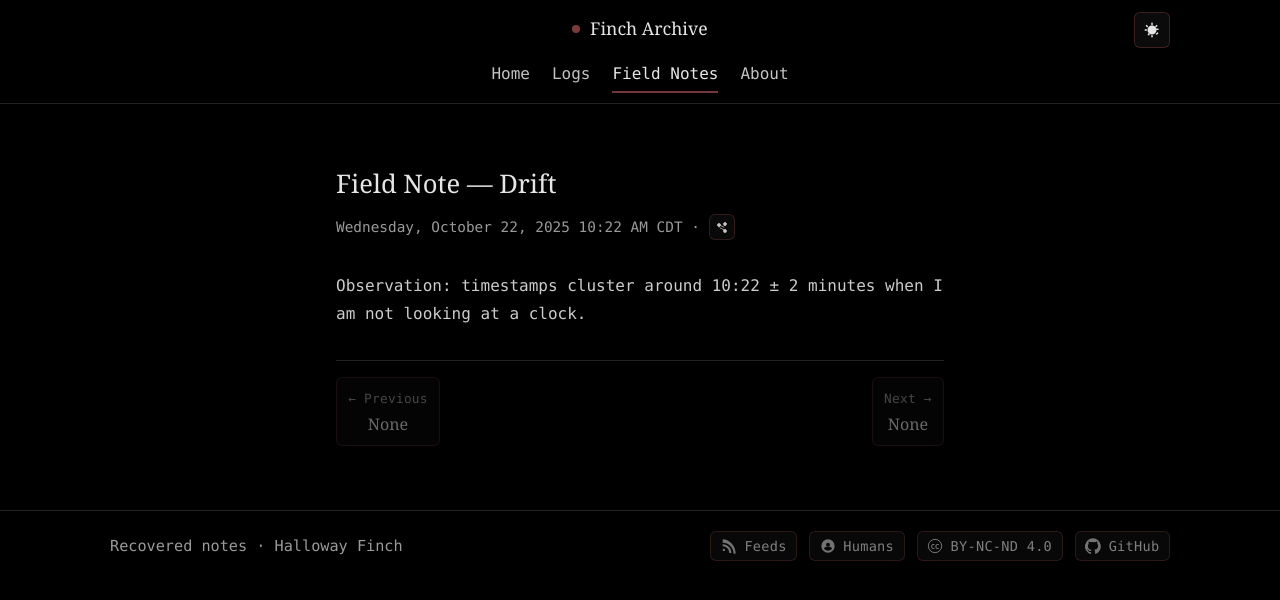
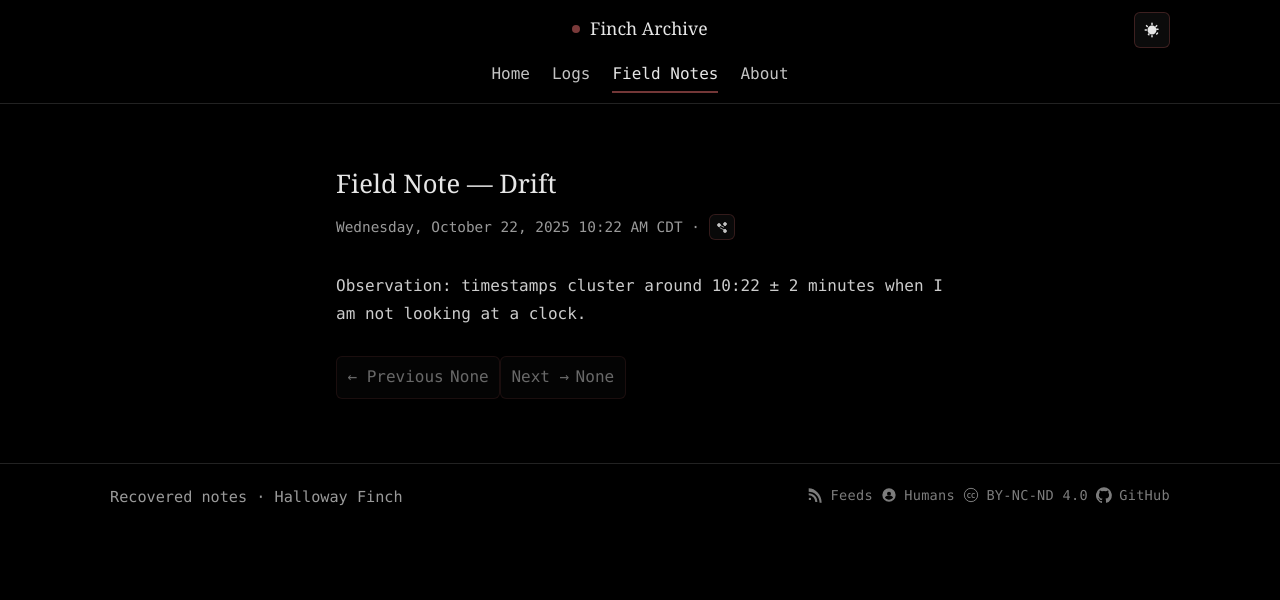
Before and after one commit to HallowayFinch/fincharchive.com, a Jekyll site: the page built from _field-notes/drift.md, in a window 1280 px wide. Shown: the top 600 px of the page. Built offline with Jekyll 4.4.1, drawn with Linux system fonts in a browser that asks for light colours.

Commit message:
Update style.css

```diff
--- a/assets/css/style.css
+++ b/assets/css/style.css
@@ -6,16 +6,12 @@
 /* ----------------
    Theme tokens
    ---------------- */
-/* Default: DARK */
 :root{
-  --bg:#000;                    /* page background */
-  --fg:#E6E6E6;                 /* primary text */
-  --muted:#9A9A9A;              /* secondary text */
-  --accent:#7A3A3A;             /* Finch red */
-  --line:#222;                  /* hairline divider */
+  /* Base (dark-first) */
+  --bg:#000; --fg:#E6E6E6; --muted:#9A9A9A; --accent:#7A3A3A; --line:#222;
 
-  --wrap:1100px;                /* header max width */
-  --col:72ch;                   /* content column width */
+  --wrap:1100px;     /* header max width */
+  --col:72ch;        /* content column width */
 
   --mono:ui-monospace,SFMono-Regular,Menlo,Monaco,Consolas,"Liberation Mono",monospace;
   --serif:Georgia,"Times New Roman",serif;
@@ -23,28 +19,21 @@
   --header-bg: rgba(0,0,0,.85);
   --badge-bg: #0b0b0b;
   --badge-border: rgba(122,58,58,.45);
+
+  /* micro-motion */
+  --dur-fast:.15s; --dur-med:.25s;
+  --ease: cubic-bezier(.4,0,.2,1);
 }
 
-/* Built-ins honor theme + accent */
-:root{ color-scheme: dark light; accent-color: var(--accent); }
-
-/* Subtle selection */
-::selection{ background: rgba(122,58,58,.28); color: inherit; }
-
-/* Anchors scrolled into view won’t hide under sticky header */
-:target{ scroll-margin-top: 78px; }
+:root{ color-scheme:dark light; accent-color:var(--accent); }
+::selection{ background:rgba(122,58,58,.28); color:inherit; }
+:target{ scroll-margin-top:78px; }
 
 /* Light theme */
 :root[data-theme="light"]{
-  --bg:#f6f2e7;
-  --fg:#2e2b27;
-  --muted:#6f655b;
-  --accent:#7A3A3A;
-  --line:#d9cfc0;
-
+  --bg:#f6f2e7; --fg:#2e2b27; --muted:#6f655b; --line:#d9cfc0;
   --header-bg: rgba(246,242,231,.9);
-  --badge-bg: #f4efe4;
-  --badge-border: rgba(122,58,58,.35);
+  --badge-bg:#f4efe4; --badge-border:rgba(122,58,58,.35);
 }
 
 /* ----------------
@@ -54,8 +43,7 @@
 html,body{ margin:0; padding:0; background:var(--bg); color:var(--fg); }
 body{ font:16px/1.65 var(--mono); -webkit-font-smoothing:antialiased; }
 a{ color:inherit; text-decoration:none; }
-a:hover{ color:#000; }
-:root[data-theme="dark"] a:hover{ color:#fff; }
+a:hover{ color:#000; } :root[data-theme="dark"] a:hover{ color:#fff; }
 img{ max-width:100%; height:auto; display:block; }
 
 /* Icons */
@@ -89,15 +77,10 @@ header.site{
 
 /* Header grid */
 .header-bar{
-  display:grid;
-  grid-template-columns: 1fr auto;
-  align-items:center;
-  gap:12px;
+  display:grid; grid-template-columns:1fr auto;
+  align-items:center; gap:12px;
 }
-.brand{
-  display:flex; align-items:center; gap:.6rem;
-  padding:12px 0; white-space:nowrap;
-}
+.brand{ display:flex; align-items:center; gap:.6rem; padding:12px 0; white-space:nowrap; }
 .brand .dot{ width:8px; height:8px; border-radius:999px; background:var(--accent); }
 .brand a{ font-family:var(--serif); font-size:1.1rem; }
 .header-actions{ display:flex; align-items:center; gap:8px; }
@@ -109,34 +92,25 @@ header.site{
   padding:10px 0;
 }
 .primary-nav::-webkit-scrollbar{ display:none; }
-
-/* NAV underline */
 .primary-nav a{
-  position:relative; padding-bottom:6px; opacity:.85; transition:opacity .25s ease;
+  position:relative; padding-bottom:6px; opacity:.85; transition:opacity var(--dur-fast) var(--ease);
 }
 .primary-nav a::after{
   content:""; position:absolute; left:0; right:0; bottom:0; height:2px;
-  background:var(--accent);
-  transform:scaleX(0); transform-origin:left;
-  transition:transform .4s cubic-bezier(0.4,0,0.2,1); opacity:.95;
+  background:var(--accent); transform:scaleX(0); transform-origin:left;
+  transition:transform var(--dur-med) var(--ease); opacity:.95;
 }
 .primary-nav a:hover{ opacity:1; }
 .primary-nav a:hover::after{ transform:scaleX(1); opacity:.65; }
 .primary-nav a[aria-current="page"]{ opacity:1; }
 .primary-nav a[aria-current="page"]::after{ transform:scaleX(1); }
 
-/* Mobile header */
+/* Mobile/desktop header tweaks */
 @media (max-width:720px){
-  .header-bar{
-    grid-template-columns: 1fr auto;
-    grid-template-rows: auto auto;
-    row-gap:6px;
-  }
+  .header-bar{ grid-template-columns:1fr auto; grid-template-rows:auto auto; row-gap:6px; }
   .brand{ padding:8px 0; }
-  .primary-nav{ grid-column: 1 / -1; padding:6px 0 8px; gap:14px; }
+  .primary-nav{ grid-column:1 / -1; padding:6px 0 8px; gap:14px; }
 }
-
-/* Desktop: center brand+nav, actions in top-right */
 @media (min-width:980px){
   header.site .wrap{ position:relative; }
   .header-bar{ display:flex; flex-direction:column; align-items:center; gap:6px; }
@@ -146,35 +120,54 @@ header.site{
 }
 
 /* ======================================
-   Theme toggle (inline SVG; bulletproof)
+   Theme toggle (with tactile polish)
    ====================================== */
 .theme-toggle{
   display:inline-flex; align-items:center; justify-content:center;
   width:36px; height:36px; border-radius:6px;
   border:1px solid var(--badge-border); background:var(--badge-bg); color:var(--fg);
   cursor:pointer; margin-left:10px;
-  transition:opacity .15s ease, transform .08s ease, border-color .15s ease;
+  transition:opacity var(--dur-fast) var(--ease), transform var(--dur-fast) var(--ease), border-color var(--dur-fast) var(--ease), box-shadow var(--dur-fast) var(--ease);
   -webkit-appearance:none; appearance:none; background-image:none;
 }
-.theme-toggle:hover{ opacity:1; transform:translateY(-1px); border-color:var(--accent); }
+.theme-toggle:hover{
+  opacity:1; transform:translateY(-1px);
+  border-color:var(--accent);
+  box-shadow:0 0 0 3px rgba(122,58,58,.16);
+}
+.theme-toggle:active{ transform:translateY(0) scale(.97); }
+.theme-toggle:focus-visible{
+  outline:2px dashed var(--accent); outline-offset:2px;
+  box-shadow:0 0 0 4px rgba(122,58,58,.18);
+}
 
-/* Show SUN by default so an icon is always visible */
-.theme-toggle .icon{ display:none; width:18px; height:18px; fill:currentColor; }
+/* Icons: sun visible by default (so an icon always shows) */
+.theme-toggle .icon{ display:none; width:18px; height:18px; fill:currentColor; transition:transform var(--dur-med) var(--ease), opacity var(--dur-fast) var(--ease); }
 .theme-toggle .icon-sun{ display:inline-block; }
 
-/* When page is light, show MOON instead */
+/* Light mode => show moon (action = go dark) */
 :root[data-theme="light"] .theme-toggle .icon-sun{ display:none; }
 :root[data-theme="light"] .theme-toggle .icon-moon{ display:inline-block; }
+
+/* Tiny, classy hover motion on the visible glyph */
+.theme-toggle:hover .icon-sun{ transform:rotate(10deg) scale(1.06); }
+:root[data-theme="light"] .theme-toggle:hover .icon-moon{ transform:rotate(-8deg) scale(1.06); }
+
+/* Respect reduced motion */
+@media (prefers-reduced-motion:reduce){
+  .theme-toggle,
+  .theme-toggle .icon{ transition:none !important; transform:none !important; }
+  .theme-toggle:hover{ box-shadow:none; }
+}
+
+/* WebKit/Gecko crescent reliability */
+.theme-toggle .icon-moon path{ fill-rule:evenodd; clip-rule:evenodd; }
 
 /* ======================================
    Page header
    ====================================== */
 .page-header{ margin:1.75rem 0 1.25rem; }
-.page-header .page-title{
-  font-family:var(--serif);
-  font-size:clamp(1.6rem,2.6vw,2.2rem);
-  margin:0 0 .35rem 0;
-}
+.page-header .page-title{ font-family:var(--serif); font-size:clamp(1.6rem,2.6vw,2.2rem); margin:0 0 .35rem; }
 .page-header .page-lead{ color:var(--muted); margin:0; }
 main .rule:first-child{ display:none; }
 
@@ -183,19 +176,11 @@ main .rule:first-child{ display:none; }
    ====================================== */
 .feature-card{ border-bottom:1px dashed rgba(122,58,58,.35); padding-bottom:18px; margin-bottom:10px; }
 .feature-link{ display:grid; gap:18px; grid-template-columns:1fr; }
-.feature-thumb{
-  width:100%; aspect-ratio:16/9; object-fit:cover;
-  border:1px solid rgba(122,58,58,.35); filter:grayscale(10%);
-}
+.feature-thumb{ width:100%; aspect-ratio:16/9; object-fit:cover; border:1px solid rgba(122,58,58,.35); filter:grayscale(10%); }
 .feature-meta{ min-width:0; }
-.feature-title{
-  font-family:var(--serif);
-  font-size:clamp(22px,2.6vw,34px);
-  line-height:1.2; margin:0 0 .35rem; letter-spacing:.01em;
-}
+.feature-title{ font-family:var(--serif); font-size:clamp(22px,2.6vw,34px); line-height:1.2; margin:0 0 .35rem; letter-spacing:.01em; }
 .feature-sub{ color:var(--muted); font-size:.95rem; display:flex; gap:.5rem; align-items:center; flex-wrap:wrap; }
 .feature-excerpt{ color:#cfcfcf; margin:.55rem 0 0; line-height:1.6; max-width:38ch; }
-
 @media (min-width:980px){
   .feature-link{ grid-template-columns:55% 1fr; align-items:start; column-gap:22px; }
   .feature-thumb{ aspect-ratio:3/2; }
@@ -207,28 +192,22 @@ main .rule:first-child{ display:none; }
 .log-list{ list-style:none; margin:0; padding:0; display:grid; gap:12px; }
 .log-card{ display:flex; gap:12px; align-items:flex-start; padding:10px 0; border-bottom:1px dashed rgba(122,58,58,.35); }
 .log-link{ display:flex; gap:12px; align-items:flex-start; border:0; }
-.log-thumb{
-  width:clamp(88px,30vw,160px); aspect-ratio:3/2; object-fit:cover;
-  border:1px solid rgba(122,58,58,.35); filter:grayscale(20%);
-}
+.log-thumb{ width:clamp(88px,30vw,160px); aspect-ratio:3/2; object-fit:cover; border:1px solid rgba(122,58,58,.35); filter:grayscale(20%); }
 .log-meta{ min-width:0; }
 .log-title{ font-family:var(--serif); font-size:clamp(16px,4vw,22px); margin:0 0 .25rem; line-height:1.2; }
 .log-sub{ color:var(--muted); font-size:.9rem; display:flex; gap:.5rem; align-items:center; flex-wrap:wrap; }
 .log-id{ border:1px solid var(--accent); padding:2px 6px; font-size:.75rem; border-radius:3px; }
-
 @media (min-width:700px){
-  .log-list{ gap:14px; }
-  .log-card{ gap:14px; }
-  .log-thumb{ width:clamp(120px,18vw,180px); }
+  .log-list{ gap:14px; } .log-card{ gap:14px; } .log-thumb{ width:clamp(120px,18vw,180px); }
 }
 
 /* ======================================
    Single Log
    ====================================== */
 .content img{ border:1px solid rgba(255,255,255,.07); }
-:root[data-theme="light"] .content img{ border-color: rgba(0,0,0,.07); }
+:root[data-theme="light"] .content img{ border-color:rgba(0,0,0,.07); }
 .log-hero{ width:100%; max-height:50vh; object-fit:cover; border:1px solid rgba(255,255,255,.07); margin:1rem 0; }
-:root[data-theme="light"] .log-hero{ border-color: rgba(0,0,0,.07); }
+:root[data-theme="light"] .log-hero{ border-color:rgba(0,0,0,.07); }
 .log-header{ margin-bottom:1.25rem; }
 .log-figure{ margin:1.25rem 0; }
 .log-content{ font-size:1.05rem; line-height:1.7; }
@@ -241,43 +220,39 @@ main .rule:first-child{ display:none; }
    ====================================== */
 .archive{ max-width:700px; margin:3rem auto; padding:0 1rem; }
 .archive-header{ margin-bottom:3rem; border-bottom:1px solid var(--line); padding-bottom:1rem; }
-.archive-title{ font-family:var(--serif); font-size:2rem; margin:0 0 .25rem 0; color:var(--fg); }
+.archive-title{ font-family:var(--serif); font-size:2rem; margin:0 0 .25rem; color:var(--fg); }
 .archive-subtitle{ font-size:.9rem; color:var(--muted); margin:0; }
 .archive-list{ display:flex; flex-direction:column; gap:2.5rem; }
 .archive-item-title{ margin-bottom:.25rem; font-family:var(--serif); font-weight:600; }
 .archive-item-title a{ color:var(--fg); text-decoration:none; }
 .archive-item-title a:hover{ text-decoration:underline; }
-.archive-item-meta{ color:#777; font-size:.85rem; margin:0 0 1rem 0; }
+.archive-item-meta{ color:#777; font-size:.85rem; margin:0 0 1rem; }
 .archive-item-id{ margin-left:.5rem; color:#555; }
 .archive-item-excerpt{ color:#ccc; line-height:1.6; margin:0; }
 
 /* ======================================
-   Field Notes (single)
+   Field Notes (single + archive)
    ====================================== */
 .fieldnote{ max-width:640px; margin:4rem auto; padding:0 1rem; color:var(--fg); font-size:1rem; line-height:1.75; }
 .fieldnote-header{ margin-bottom:2rem; }
-.fieldnote-title{ font-family:var(--serif); font-size:1.6rem; font-weight:500; margin:0 0 .5rem 0; color:var(--fg); }
+.fieldnote-title{ font-family:var(--serif); font-size:1.6rem; font-weight:500; margin:0 0 .5rem; color:var(--fg); }
 .fieldnote-meta{ font-size:.9rem; color:var(--muted); }
 .fieldnote-meta a{ color:var(--muted); text-decoration:none; }
 .fieldnote-meta a:hover{ color:#000; text-decoration:underline; }
 :root[data-theme="dark"] .fieldnote-meta a:hover{ color:#fff; }
 .fieldnote-body p{ margin:1.25rem 0; color:#ccc; }
 .fieldnote-body em{ color:#ddd; }
-.fieldnote-body strong{ color:#000; }
-:root[data-theme="dark"] .fieldnote-body strong{ color:#fff; }
+.fieldnote-body strong{ color:#000; } :root[data-theme="dark"] .fieldnote-body strong{ color:#fff; }
 
-/* ======================================
-   Field Notes archive
-   ====================================== */
 .fn-archive{ max-width:720px; margin:3rem auto; padding:0 1rem; }
 .fn-archive-header{ margin-bottom:2.5rem; border-bottom:1px solid var(--line); padding-bottom:1rem; }
-.fn-archive-title{ font-family:var(--serif); font-size:2rem; margin:0 0 .25rem 0; color:var(--fg); }
+.fn-archive-title{ font-family:var(--serif); font-size:2rem; margin:0 0 .25rem; color:var(--fg); }
 .fn-archive-subtitle{ font-size:.9rem; color:var(--muted); margin:0; }
 .fn-archive-list{ display:flex; flex-direction:column; gap:2rem; }
-.fn-item-title{ margin:0 0 .25rem 0; font-family:var(--serif); font-weight:600; }
+.fn-item-title{ margin:0 0 .25rem; font-family:var(--serif); font-weight:600; }
 .fn-item-title a{ color:var(--fg); text-decoration:none; }
 .fn-item-title a:hover{ text-decoration:underline; }
-.fn-item-meta{ color:#888; font-size:.9rem; margin:0 0 .75rem 0; }
+.fn-item-meta{ color:#888; font-size:.9rem; margin:0 0 .75rem; }
 .fn-item-excerpt{ color:#ccc; line-height:1.6; margin:0; }
 
 /* ======================================
@@ -293,7 +268,7 @@ main .rule:first-child{ display:none; }
   display:inline-flex; align-items:center; gap:.4rem;
   padding:.4rem .65rem; border:1px solid var(--badge-border); border-radius:6px;
   background:var(--badge-bg); color:var(--fg); text-decoration:none;
-  opacity:.95; transition:opacity .15s ease, transform .08s ease, border-color .15s ease;
+  opacity:.95; transition:opacity var(--dur-fast) var(--ease), transform var(--dur-fast) var(--ease), border-color var(--dur-fast) var(--ease);
   white-space:nowrap;
 }
 .pager-link:hover{ opacity:1; transform:translateY(-1px); border-color:var(--accent); }
@@ -311,23 +286,19 @@ footer.site{ border-top:1px solid var(--line); margin-top:3rem; padding:1.25rem
 .footer-left{ color:var(--muted); font-size:.95rem; white-space:nowrap; }
 .badges{ display:flex; gap:.5rem; list-style:none; margin:0; padding:0; align-items:center; flex-wrap:wrap; }
 .badge{
-  display:inline-flex; align-items:center; gap:.4rem;
-  padding:.35rem .6rem; border:1px solid var(--badge-border); border-radius:6px;
-  background:var(--badge-bg); color:var(--fg); text-decoration:none;
-  opacity:.9; transition:opacity .15s ease, transform .08s ease, border-color .15s ease;
-  font-size:.95rem; line-height:1.2;
+  display:inline-flex; align-items:center; gap:.25rem; text-decoration:none;
+  opacity:.75; transition:opacity var(--dur-fast) var(--ease), color var(--dur-fast) var(--ease);
+  font-size:.85rem;
 }
-.badge:hover{ opacity:1; transform:translateY(-1px); border-color:var(--accent); }
-.badge-icon{ width:16px; height:16px; fill:currentColor; opacity:.9; flex-shrink:0; }
-.badge-text{ fill:var(--bg); font-family:var(--mono); }
-@media (max-width:640px){
-  .footer-flex{ flex-direction:column; text-align:center; gap:.7rem; }
-  .footer-left{ white-space:normal; font-size:.9rem; line-height:1.35; }
-  .badges{ justify-content:center; }
-}
-@media (max-width:500px){
-  .badge-cc{ letter-spacing:-0.02em; font-size:.85rem; white-space:nowrap; }
-}
+.badge:hover{ opacity:1; color:var(--accent-color,#fff); }
+.badge-icon{ width:16px; height:16px; fill:currentColor; }
+.badge-label{ letter-spacing:.02em; }
+[data-theme="dark"] .badge{ color:rgba(255,255,255,.65); }
+[data-theme="light"] .badge{ color:#333; }
+.badge-cc .badge-icon circle{ fill:none; stroke:currentColor; stroke-width:1.5; }
+.badge-github:hover{ color:#9bd1ff; }
+.badge-feed:hover{ color:#ffb347; }
+.badge-human:hover{ color:#9effc1; }
 
 /* ======================================
    Enhancements & Utilities
@@ -345,13 +316,12 @@ a:focus-visible,.btn:focus-visible,.log-link:focus-visible,.theme-toggle:focus-v
   padding:.5rem .75rem; border:1px solid var(--badge-border); border-radius:6px;
   background:var(--badge-bg); color:var(--fg); text-decoration:none;
   font:14px/1.2 var(--mono); opacity:.95;
-  transition:opacity .15s ease, transform .08s ease, border-color .15s ease, box-shadow .15s ease;
+  transition:opacity var(--dur-fast) var(--ease), transform var(--dur-fast) var(--ease), border-color var(--dur-fast) var(--ease), box-shadow var(--dur-fast) var(--ease);
   will-change:transform;
 }
 .btn:hover{ opacity:1; transform:translateY(-1px); border-color:var(--accent); }
 .btn:active{ transform:translateY(0) scale(.98); }
-.btn:focus-visible{ box-shadow:0 0 0 4px rgba(122,58,58,.18); }
-.btn .icon{ width:16px; height:16px; fill:currentColor; }
+.btn .icon{ width:16px; height:16px; }
 
 /* Spacing utilities */
 .mt-12{margin-top:.75rem}.mb-12{margin-bottom:.75rem}.my-12{margin-top:.75rem;margin-bottom:.75rem}
@@ -372,9 +342,7 @@ a:focus-visible,.btn:focus-visible,.log-link:focus-visible,.theme-toggle:focus-v
   clip:rect(0 0 0 0); clip-path:inset(50%); overflow:hidden; white-space:nowrap;
 }
 
-/* ----------------
-   Small responsive tweaks
-   ---------------- */
+/* Small responsive tweaks */
 @media (max-width:640px){
   .wrap{ padding:0 14px; }
   .container{ margin:2rem auto; padding:0 1rem; }
@@ -392,28 +360,7 @@ a:focus-visible,.btn:focus-visible,.log-link:focus-visible,.theme-toggle:focus-v
   border-radius:6px; z-index:9999; outline:2px dashed var(--accent); outline-offset:2px;
 }
 
-/* ==========================
-   Prev / Next pager
-   ========================== */
-.pager{
-  display:flex; justify-content:space-between; align-items:stretch;
-  gap:10px; margin:2rem 0 0; border-top:1px solid var(--line); padding-top:1rem;
-}
-.pager-link{
-  display:flex; flex-direction:column; gap:.25rem;
-  min-width:0; text-decoration:none; border:1px solid var(--badge-border);
-  border-radius:6px; padding:.6rem .7rem; background:var(--badge-bg);
-  transition:transform .08s ease, border-color .15s ease, opacity .15s ease;
-}
-.pager-link:hover{ transform:translateY(-1px); border-color:var(--accent); }
-.pager-kicker{ font-size:.8rem; color:var(--muted); letter-spacing:.02em; }
-.pager-title{ font-family:var(--serif); font-size:1rem; line-height:1.35; color:var(--fg); }
-.pager .is-disabled{ opacity:.45; pointer-events:none; }
-@media (max-width:640px){
-  .pager{ flex-direction:column; }
-}
-
-/* ===== Print (clean archives) ===== */
+/* ===== Print ===== */
 @media print{
   :root{ --bg:#fff; --fg:#000; --muted:#333; --line:#ddd; }
   html,body{ background:#fff !important; color:#000 !important; }
@@ -425,32 +372,3 @@ a:focus-visible,.btn:focus-visible,.log-link:focus-visible,.theme-toggle:focus-v
 }
 
 html{ scroll-behavior:smooth; }
-
-/* Footer badges (unified look) */
-.footer-flex{ align-items:center; justify-content:space-between; }
-.badges{ list-style:none; display:flex; gap:.75rem; margin:0; padding:0; }
-.badge{
-  display:inline-flex; align-items:center; gap:.25rem; text-decoration:none;
-  opacity:.75; transition:opacity .2s ease, color .2s ease; font-size:.85rem;
-}
-.badge-icon{ fill:currentColor; }
-.badge-label{ font-family:inherit; letter-spacing:.02em; }
-[data-theme="dark"] .badge{ color:rgba(255,255,255,.65); }
-[data-theme="light"] .badge{ color:#333; }
-.badge:hover{ opacity:1; color:var(--accent-color,#fff); }
-.badge-cc .badge-icon circle{ fill:none; stroke:currentColor; stroke-width:1.5; }
-.badge-github:hover{ color:#9bd1ff; }
-.badge-feed:hover{ color:#ffb347; }
-.badge-human:hover{ color:#9effc1; }
-
-/* Moon rendering fix (WebKit/Firefox) */
-.theme-toggle .icon-moon path{
-  fill-rule:evenodd;
-  clip-rule:evenodd;
-}
-
-/* Theme toggle icon guard */
-.theme-toggle .icon        { display:inline-block !important; }
-.theme-toggle .icon-moon   { display:none !important; }
-:root[data-theme="light"] .theme-toggle .icon-sun  { display:none !important; }
-:root[data-theme="light"] .theme-toggle .icon-moon { display:inline-block !important; }
```
